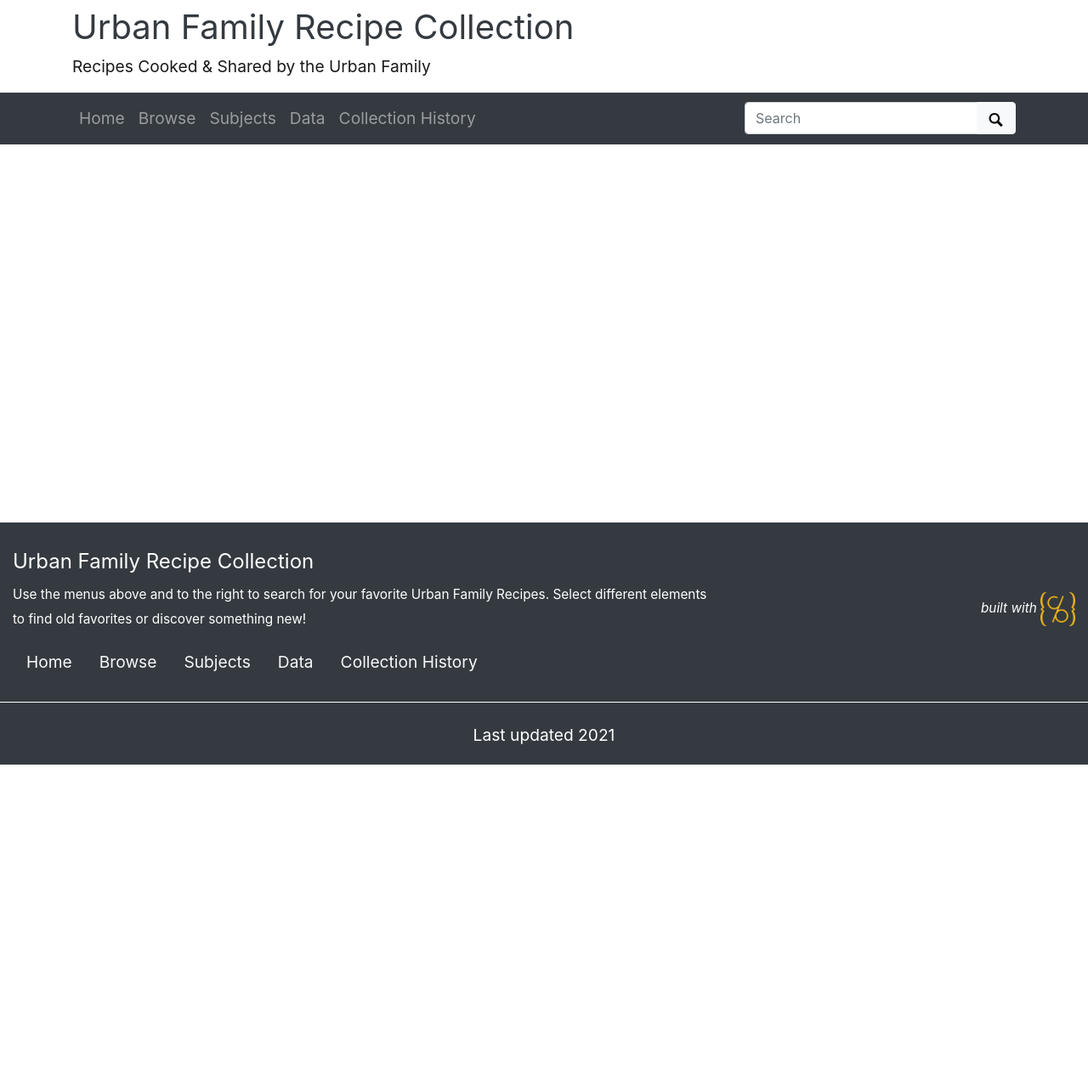
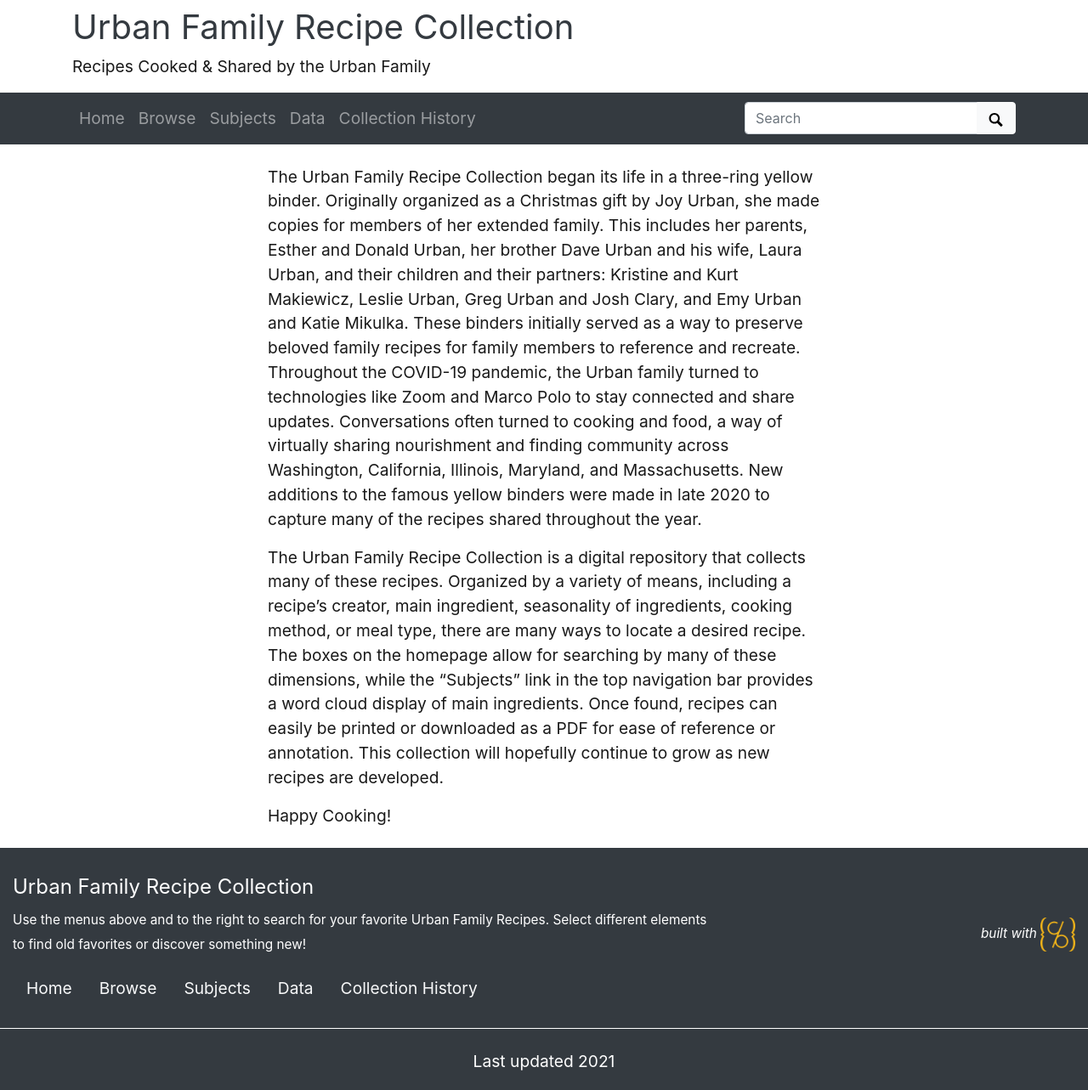
Before and after one commit to KatieMik/Urban-Family-Recipe-Collection, a Jekyll site: the page built from pages/collectionhistory.md, in a window 1280 px wide. Shown: the whole page at 85% size. Built offline with Jekyll 4.4.1, drawn with Linux system fonts in a browser that asks for light colours; before the commit the page ends 900 px from its top, so only the background shows below that.

Commit message:
update collection history

```diff
--- a/pages/collectionhistory.md
+++ b/pages/collectionhistory.md
@@ -3,3 +3,8 @@ title: Collection History
 layout: about
 permalink: /collectionhistory.html
 ---
+The Urban Family Recipe Collection began its life in a three-ring yellow binder. Originally organized as a Christmas gift by Joy Urban, she made copies for members of her extended family. This includes her parents, Esther and Donald Urban, her brother Dave Urban and his wife, Laura Urban, and their children and their partners: Kristine and Kurt Makiewicz, Leslie Urban, Greg Urban and Josh Clary, and Emy Urban and Katie Mikulka. These binders initially served as a way to preserve beloved family recipes for family members to reference and recreate. Throughout the COVID-19 pandemic, the Urban family turned to technologies like Zoom and Marco Polo to stay connected and share updates. Conversations often turned to cooking and food, a way of virtually sharing nourishment and finding community across Washington, California, Illinois, Maryland, and Massachusetts. New additions to the famous yellow binders were made in late 2020 to capture many of the recipes shared throughout the year.
+
+The Urban Family Recipe Collection is a digital repository that collects many of these recipes. Organized by a variety of means, including a recipe’s creator, main ingredient, seasonality of ingredients, cooking method, or meal type, there are many ways to locate a desired recipe. The boxes on the homepage allow for searching by many of these dimensions, while the “Subjects” link in the top navigation bar provides a word cloud display of main ingredients. Once found, recipes can easily be printed or downloaded as a PDF for ease of reference or annotation. This collection will hopefully continue to grow as new recipes are developed.
+
+Happy Cooking!
```
